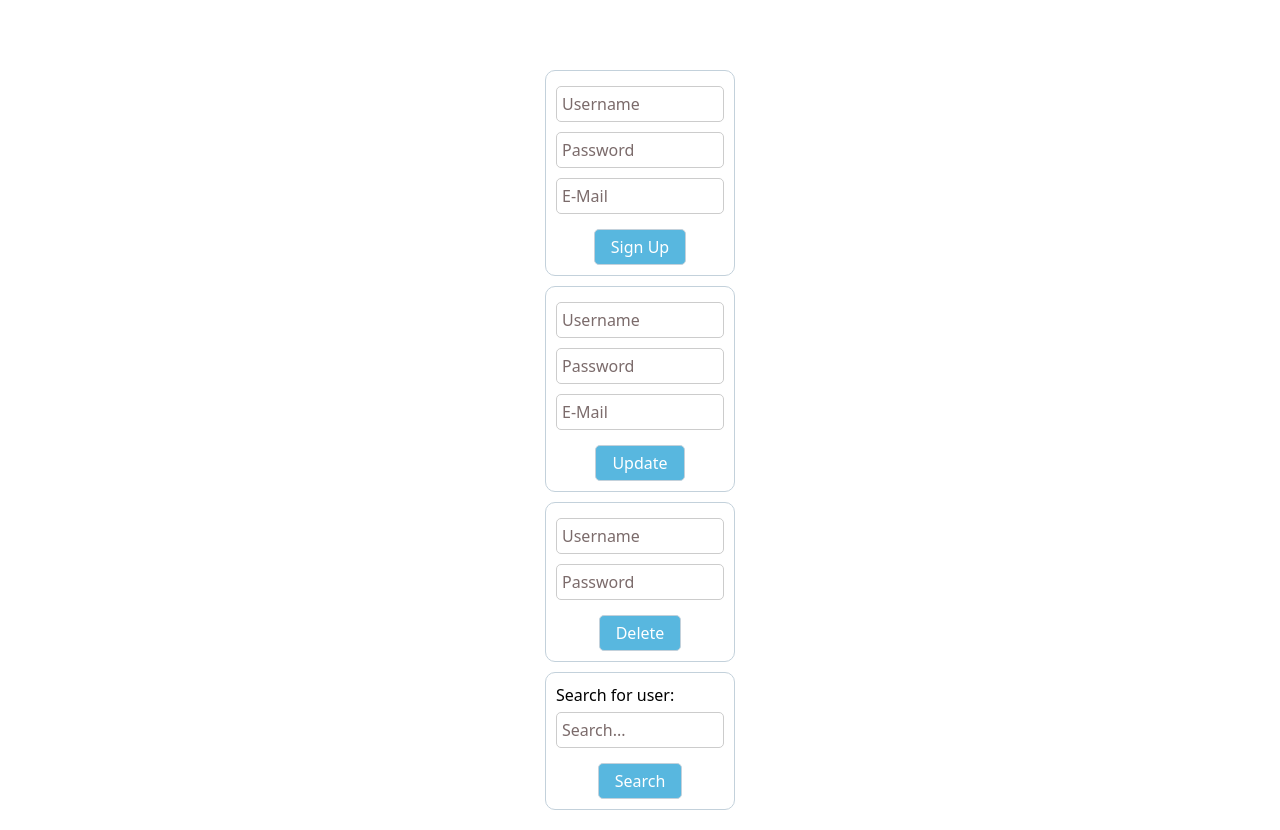
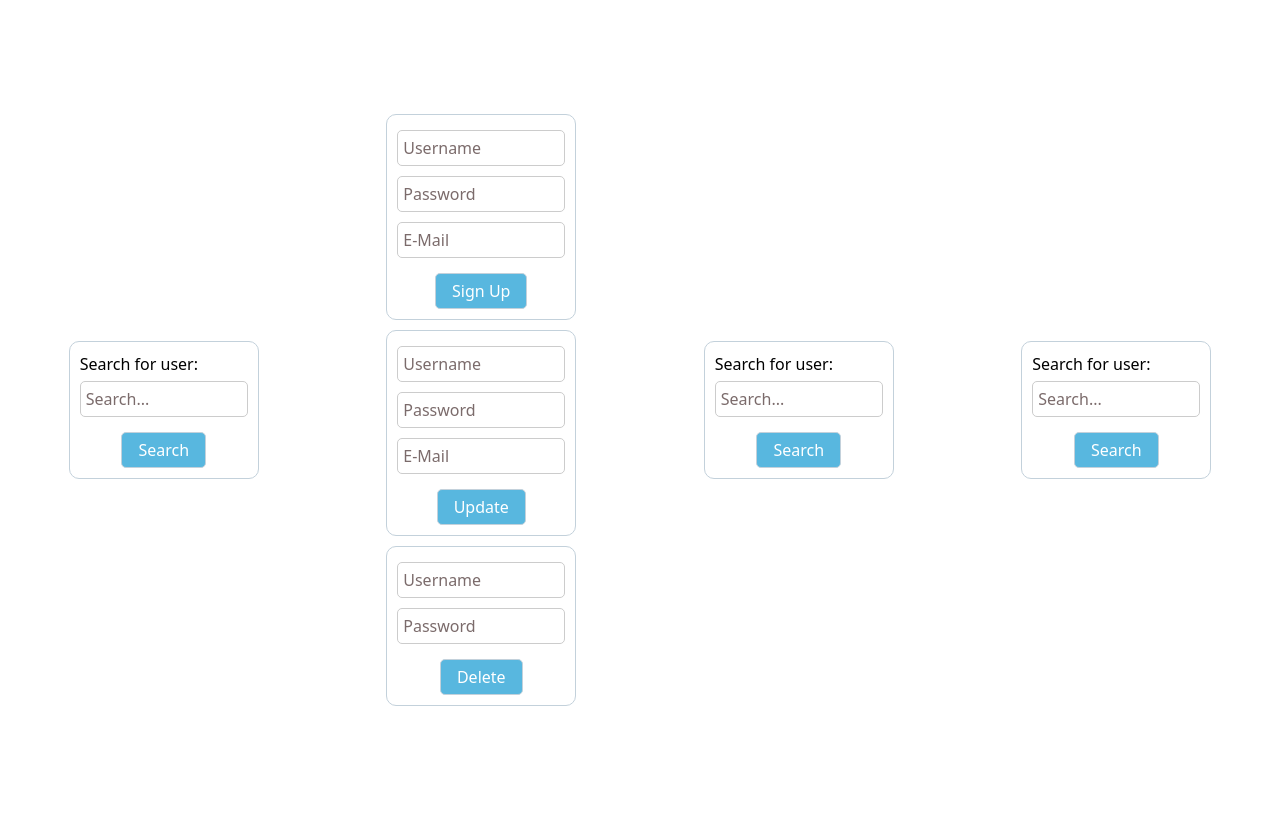
Before and after one commit to williamscodebox/MyWebsite, a PHP site: page / in a window 1280 px wide. Run offline with PHP 8.4, Linux system fonts and the light colour scheme.

Commit message:
updated index

```diff
--- a/css/main.css
+++ b/css/main.css
@@ -1,8 +1,21 @@
 .main {
   margin: auto;
-  margin-top: 60px;
+
   /* width: 40%; */
   width: 210px;
+  /* border: 3px solid #73ad21; */
+  border-radius: 10px;
+  padding: 10px;
+  gap: 10px;
+}
+
+.page {
+  margin: auto;
+  margin-top: 10px;
+  margin-bottom: 20px;
+  height: 100vh;
+  /* width: 40%; */
+  /* width: 210px; */
   /* border: 3px solid #73ad21; */
   border-radius: 10px;
   padding: 10px;
@@ -48,7 +61,7 @@ button {
   cursor: pointer;
 }
 
-div {
+.div {
   display: flex;
   flex-direction: column;
   align-items: center;
--- a/index.php
+++ b/index.php
@@ -8,7 +8,21 @@
     <title>Document</title>
 </head>
 <body>
-    <main class="main flex flex-col items-center justify-center">
+    <main class="page flex flex-row items-center justify-around">
+
+    <div class="main flex flex-col items-center justify-center">
+        <div class="div">
+        <!-- <h3 class="pb-1" >Search Account</h3> -->
+
+        <form action="search.php" method="post">
+            <label for="search">Search for user:</label><br>
+            <input class="input" id="search" type="text" name="usersearch" placeholder="Search..."><br>
+            <button type="submit" name="submit">Search</button>
+        </form>
+        </div>
+</div>
+        <div class="main flex flex-col items-center justify-center">
+
         <div class="div">
         <!-- <h3 class="pb-1" >Signup</h3> -->
 
@@ -38,6 +52,8 @@
             <button type="submit" name="submit">Delete</button>
         </form>
         </div>
+</div>
+<div class="main flex flex-col items-center justify-center">
         <div class="div">
         <!-- <h3 class="pb-1" >Search Account</h3> -->
 
@@ -47,6 +63,18 @@
             <button type="submit" name="submit">Search</button>
         </form>
         </div>
+</div>
+<div class="main flex flex-col items-center justify-center">
+        <div class="div">
+        <!-- <h3 class="pb-1" >Search Account</h3> -->
+
+        <form action="search.php" method="post">
+            <label for="search">Search for user:</label><br>
+            <input class="input" id="search" type="text" name="usersearch" placeholder="Search..."><br>
+            <button type="submit" name="submit">Search</button>
+        </form>
+        </div>
+</div>
     </main>
 </body>
 </html>
```
